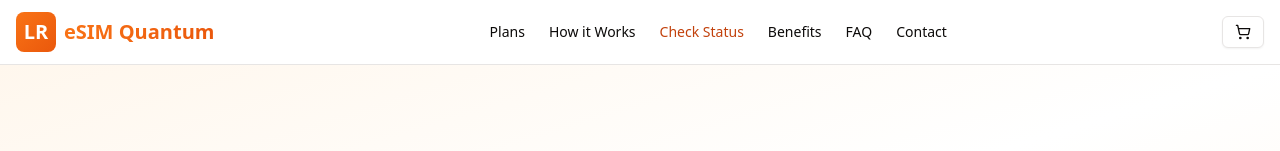
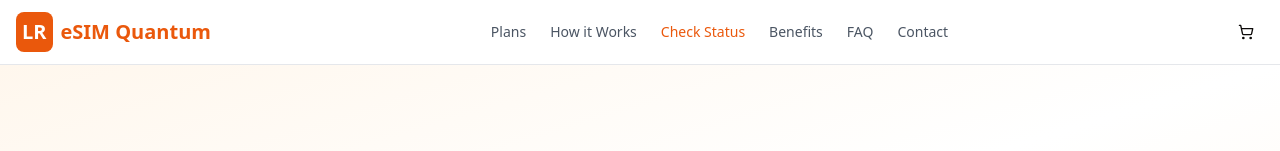
Before and after one commit to linkquantum5-rgb/esim-quantum, a Next.js app: page / in a window 1280 px wide. Shown: the top 151 px of the page. Built offline with nearby package versions, Linux system fonts and the light colour scheme.

Commit message:
layout 2 actu

```diff
--- a/src/app/layout.tsx
+++ b/src/app/layout.tsx
@@ -3,8 +3,7 @@ import { Inter } from "next/font/google";
 import "./globals.css";
 import ClientBody from "./ClientBody";
 import Script from "next/script";
-// CORREGIDO: Agregué las llaves { } para que coincida con tu archivo original
-import { Navbar } from "@/components/navbar";
+import Navbar from "@/components/navbar"; // SIN LLAVES {} porque usamos export default
 import { Footer } from "@/components/footer";
 import { Toaster } from "react-hot-toast";
 
@@ -23,7 +22,6 @@ export default function RootLayout({
   children: React.ReactNode;
 }>) {
   return (
-    // AQUÍ SIGUE EL ARREGLO DEL ERROR DE HIDRATACIÓN (suppressHydrationWarning)
     <html lang="en" suppressHydrationWarning={true}>
       <head>
         <Script
--- a/src/components/navbar.tsx
+++ b/src/components/navbar.tsx
@@ -1,94 +1,87 @@
 'use client';
 
 import Link from 'next/link';
+import { useState } from 'react';
+import { ShoppingCart, Menu, X } from 'lucide-react';
+import { Button } from '@/components/ui/button';
 import { useCartStore } from '@/lib/store';
-import { Button } from '@/components/ui/button';
-import { ShoppingCart, Menu, X } from 'lucide-react'; // Importamos iconos de menú
-import { useState } from 'react'; // Importamos estado para abrir/cerrar
 
-export function Navbar() {
-  const items = useCartStore((state) => state.items);
-  const itemCount = items.reduce((sum, item) => sum + item.quantity, 0);
-
-  // Estado para controlar si el menú móvil está abierto
+export default function Navbar() {
+  const cartItems = useCartStore((state) => state.items);
   const [isMenuOpen, setIsMenuOpen] = useState(false);
 
-  // Lista de enlaces para no repetir código
   const navLinks = [
     { name: 'Plans', href: '/plans' },
     { name: 'How it Works', href: '/how-it-works' },
-    { name: 'Check Status', href: '/track', special: true },
+    { name: 'Check Status', href: '/track', color: 'text-orange-600' },
     { name: 'Benefits', href: '/benefits' },
     { name: 'FAQ', href: '/faq' },
     { name: 'Contact', href: '/contact' },
   ];
 
   return (
-    <nav className="sticky top-0 z-50 w-full border-b bg-white/95 backdrop-blur supports-[backdrop-filter]:bg-white/60">
-      <div className="container mx-auto flex h-16 items-center justify-between px-4">
+    <nav className="bg-white border-b border-gray-200 sticky top-0 z-50">
+      <div className="container mx-auto px-4 h-16 flex items-center justify-between">
 
-        {/* 1. LOGO */}
-        <Link href="/" className="flex items-center space-x-2" onClick={() => setIsMenuOpen(false)}>
-          <div className="flex h-10 w-10 items-center justify-center rounded-lg bg-gradient-to-br from-orange-500 to-orange-600 text-white font-bold text-xl">
-            LR
-          </div>
-          <span className="text-xl font-bold bg-gradient-to-r from-orange-500 to-orange-600 bg-clip-text text-transparent">
-            eSIM Quantum
-          </span>
+        {/* LOGO */}
+        <Link href="/" className="flex items-center gap-2" onClick={() => setIsMenuOpen(false)}>
+          <div className="bg-orange-600 text-white font-bold rounded-lg p-1.5 text-xl">LR</div>
+          <span className="text-xl font-bold text-orange-600">eSIM Quantum</span>
         </Link>
 
-        {/* 2. MENÚ DE ESCRITORIO (Visible solo en PC 'hidden md:flex') */}
-        <div className="hidden md:flex items-center space-x-6">
+        {/* MENU PC */}
+        <div className="hidden md:flex items-center gap-6">
           {navLinks.map((link) => (
             <Link
               key={link.name}
               href={link.href}
-              className={`text-sm font-medium hover:text-orange-600 transition-colors ${link.special ? 'text-orange-700' : ''}`}
+              className={`text-sm font-medium hover:text-orange-600 transition-colors ${link.color || 'text-gray-600'}`}
             >
               {link.name}
             </Link>
           ))}
         </div>
 
-        {/* 3. DERECHA: CARRITO Y BOTÓN MENÚ MÓVIL */}
-        <div className="flex items-center space-x-4">
-
+        {/* ICONOS */}
+        <div className="flex items-center gap-2">
           <Link href="/cart">
-            <Button variant="outline" size="sm" className="relative">
-              <ShoppingCart className="h-4 w-4" />
-              {itemCount > 0 && (
-                <span className="absolute -top-2 -right-2 h-5 w-5 rounded-full bg-orange-500 text-xs text-white flex items-center justify-center">
-                  {itemCount}
+            <Button variant="ghost" size="icon" className="relative hover:text-orange-600">
+              <ShoppingCart className="h-5 w-5" />
+              {cartItems.length > 0 && (
+                <span className="absolute -top-1 -right-1 bg-orange-600 text-white text-xs font-bold rounded-full h-5 w-5 flex items-center justify-center">
+                  {cartItems.length}
                 </span>
               )}
             </Button>
           </Link>
 
-          {/* Botón Hamburguesa (Visible solo en Móvil 'md:hidden') */}
+          {/* HAMBURGUESA MÓVIL */}
           <button
             className="md:hidden p-2 text-gray-600 hover:text-orange-600 focus:outline-none"
             onClick={() => setIsMenuOpen(!isMenuOpen)}
           >
-            {isMenuOpen ? <X className="h-6 w-6" /> : <Menu className="h-6 w-6" />}
+            {isMenuOpen ? <X className="h-7 w-7" /> : <Menu className="h-7 w-7" />}
           </button>
-
         </div>
       </div>
 
-      {/* 4. CAJA DEL MENÚ MÓVIL (Se despliega abajo) */}
+      {/* DESPLEGABLE MÓVIL */}
       {isMenuOpen && (
-        <div className="md:hidden absolute top-16 left-0 w-full bg-white border-b border-gray-200 shadow-xl animate-in slide-in-from-top-5">
-          <div className="flex flex-col p-4 space-y-2">
+        <div className="md:hidden absolute top-16 left-0 w-full bg-white border-b border-gray-200 shadow-xl z-40 animate-in slide-in-from-top-5">
+          <div className="flex flex-col p-4 space-y-4">
             {navLinks.map((link) => (
               <Link
                 key={link.name}
                 href={link.href}
-                onClick={() => setIsMenuOpen(false)} // Cierra al hacer clic
-                className={`block py-3 px-4 rounded-lg text-base font-medium hover:bg-orange-50 hover:text-orange-600 transition-colors ${link.special ? 'text-orange-700' : 'text-gray-700'}`}
+                onClick={() => setIsMenuOpen(false)}
+                className={`text-lg font-medium py-2 border-b border-gray-100 last:border-0 hover:text-orange-600 ${link.color || 'text-gray-700'}`}
               >
                 {link.name}
               </Link>
             ))}
+            <Link href="/admin" onClick={() => setIsMenuOpen(false)} className="text-sm text-gray-400 pt-2">
+              Admin Access
+            </Link>
           </div>
         </div>
       )}
```
